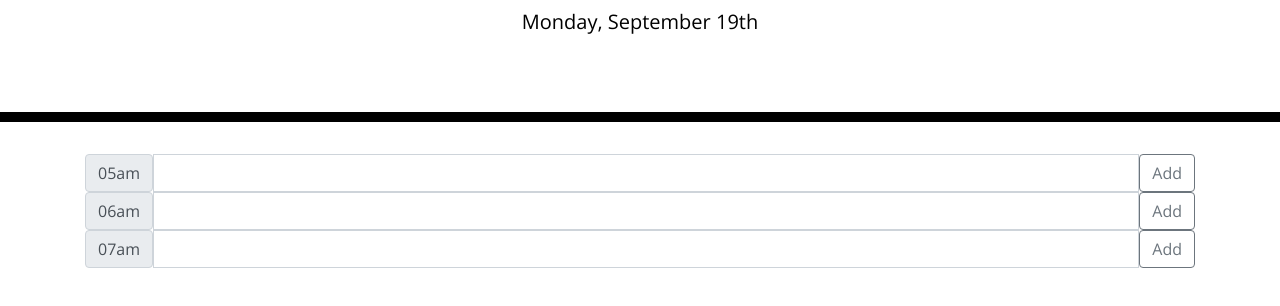
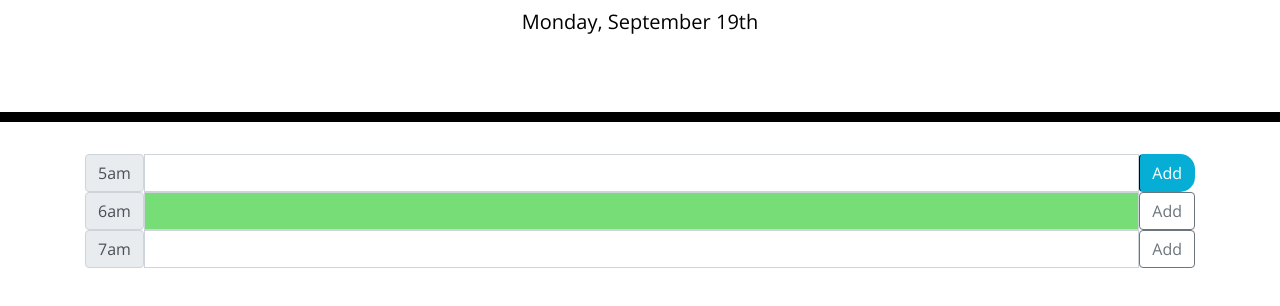
Before and after one commit to carynbojames/dailyPlanner, a plain HTML site: page index.html in a window 1280 px wide. Shown: the part 182-488 px from the top of the page. Drawn offline with nearby package versions, Linux system fonts and the light colour scheme.

Commit message:
All code seems to meet requirements

```diff
--- a/assets/js/script.js
+++ b/assets/js/script.js
@@ -3,12 +3,17 @@ var todayHour = moment().format("hha");
 $('#currentDay').text(today);
 
 
-var fiveAmTxt = moment().hour("5").format("hha");
-var sixAmTxt = moment().hour("6").format("hha");
-var sevenAmTxt = moment().hour("7").format("hha");
-var eightAmTxt = moment().hour("8").format("hha");
-var nineAmTxt = moment().hour("9").format("hha");
-var ninePmTxt = moment().hour("21").format("hha");
+var fiveAmTxt = moment().hour("5").format("ha");
+var sixAmTxt = moment().hour("6").format("ha");
+var sevenAmTxt = moment().hour("7").format("ha");
+var eightAmTxt = moment().hour("8").format("ha");
+var nineAmTxt = moment().hour("9").format("ha");
+var ninePmTxt = moment().hour("21").format("ha");
+// NOTE: Using format("hha") compared the hour as the number
+// At 11am, todayHour = 11am. ninePmTxt.format('hha')=9pm
+// todayHour > ninePmTxt
+// 11 > 9 --> TRUE. The time has passed.
+// Want 11 > 21 --> FALSE.
 
 // Set the hours for the time column
 // .hour lets you get or set the hour
@@ -25,15 +30,38 @@ $('#h8Txt').text(eightAmTxt);
 
 // BUILD TEST
 console.log("Current Hour: " + todayHour)
+console.log("ninePMTxt: " + ninePmTxt);
+console.log(todayHour > ninePmTxt);
+console.log(todayHour == ninePmTxt);
 
 
+$('.container').children().eq(1).addClass("trial1");
+$('.container').children().eq(1).children().eq(0).addClass("trial2");
+$('.container').children().eq(2).children().children().eq(1).addClass("trial3").removeClass("trial3a");
+$('.container').children().children().children(0).eq(1).addClass("trial4");
+$('.container').children().children().children(0).eq(1).removeClass("trial5");
+console.log($('.container').children().eq(2).children().children().eq(1));
+
+$('#h-6-form').children().eq(0).addClass("triala");
+$('#h-6-form').children().children().eq(1).addClass("trialb");
+
+// $('#h-6-form').children().children().eq(1).addClass("triala");
+
+// $('#h-6-form').children().children().eq(1).addclass("past");
+
 function hour () {
-    if (todayHour > fiveAmTxt) {
-        console.log("5a: The time has passed")
-    } else if (todayHour == fiveAmTxt) {
-        console.log("It's the current hour")
+    // Is the time in the past?
+    if (todayHour > ninePmTxt) {
+        console.log("1: The time has passed")
+        $('#h-6-form').children().children().eq(1).addClass("past").removeClass("present").removeClass("future");
+    // Is it the current time?
+    } else if (todayHour == ninePmTxt) {
+        console.log("1: It's the current hour")
+        $('#h-6-form').children().children().eq(1).removeClass("past").addClass("present").removeClass("future");
+    // Is the time in the future?
     } else {
-        console.log("The time is in the future")
+        console.log("1: The time is in the future")
+        $('#h-6-form').children().children().eq(1).removeClass("past").removeClass("present").addClass("future");
     }
 
     if (todayHour > sevenAmTxt) {
--- a/index.html
+++ b/index.html
@@ -37,11 +37,11 @@
         <div class="input-group">
           <span class="input-group-text" id="h5Txt"></span>
           <input type="text" class="form-control" name="test" id="test">
-          <button class="btn btn-outline-secondary">Add</button>
+          <button class="btn saveBtn">Add</button>
         </div>
       </form>
 
-      <form id="test-form">
+      <form id="h-6-form">
         <div class="input-group">
           <span class="input-group-text" id="h6Txt"></span>
           <input type="text" class="form-control" name="test" id="test">
```
